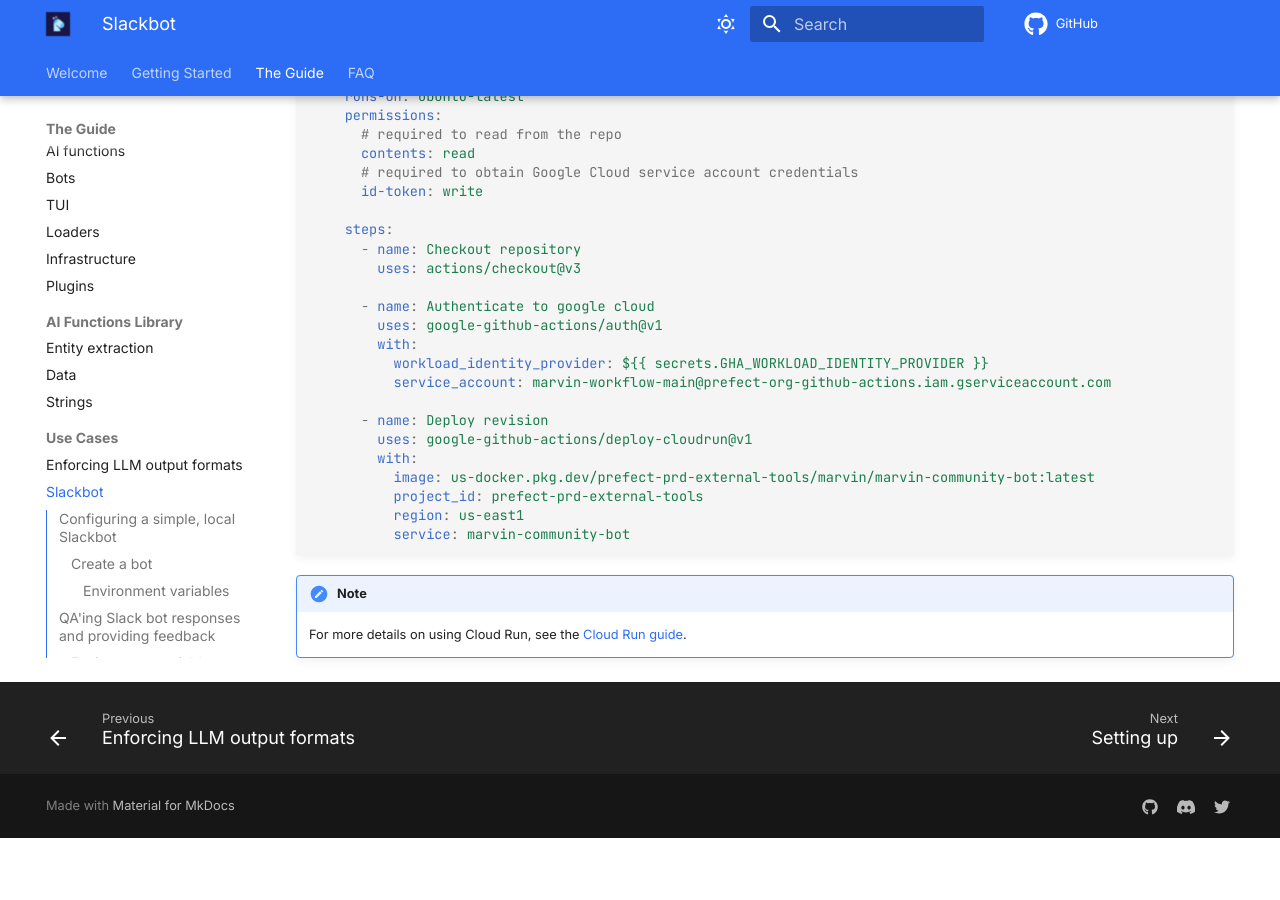
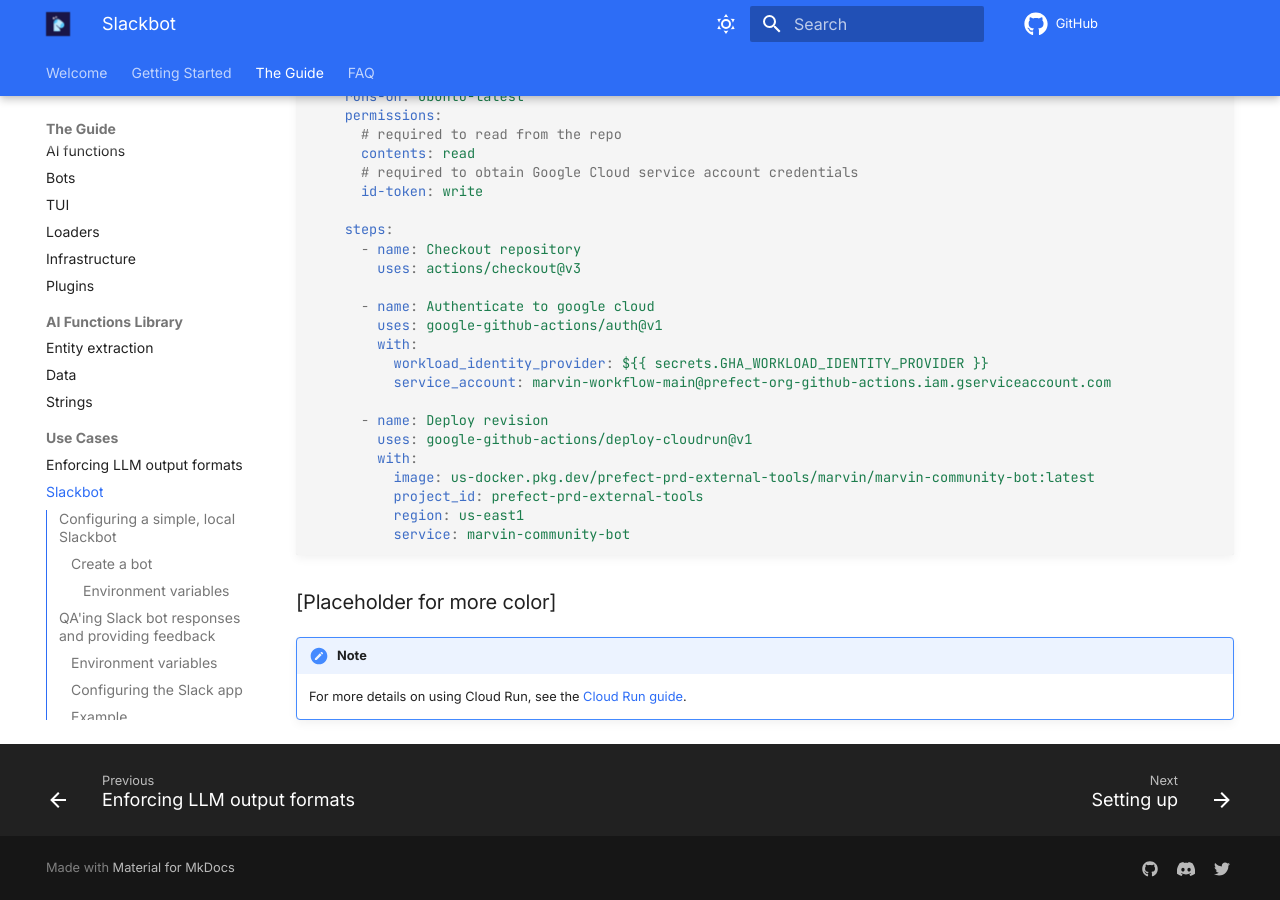
Before and after one commit to PrefectHQ/marvin, an MkDocs documentation site: the page built from docs/guide/use_cases/slackbot.md, in a window 1280 px wide and 900 px high, scrolled down 5685 px. Built offline with MkDocs 1.6.1 and Material for MkDocs 9.7.7, drawn with Linux system fonts in a browser that asks for light colours; comment, search, counter and statistics services are not loaded; before the commit the page ends 6523 px from its top, so only the background shows below that.

Commit message:
placeholder

````diff
--- a/docs/guide/use_cases/slackbot.md
+++ b/docs/guide/use_cases/slackbot.md
@@ -186,5 +186,7 @@
           service: marvin-community-bot
 ```
 
+### [Placeholder for more color]
+
 !!! note
     For more details on using Cloud Run, see the [Cloud Run guide](https://cloud.google.com/run/docs/quickstarts/jobs/build-create-python).
````
